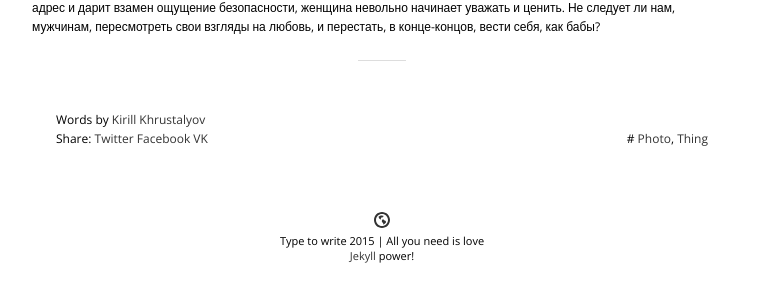
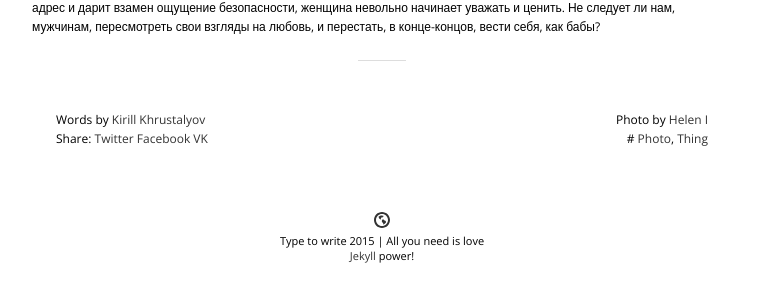
Before and after one commit to AlekseyTarasov/typetowrite.github.io, a Jekyll site: the page built from _posts/2015-11-30-love.md, in a window 1280 px wide. Shown: the part 1990-2277 px from the top of the page, without its empty margins (258-1020 px from the left). Built offline with Jekyll 4.4.1, drawn with Linux system fonts in a browser that asks for light colours; nearby versions of some CDN libraries; comment, search, counter and statistics services are not loaded.

Commit message:
Update photo.yml

```diff
--- a/_data/photo.yml
+++ b/_data/photo.yml
@@ -3,7 +3,13 @@ aleksey_tarasov:
     name: Aleksey Tarasov
     email:
     web: /about
+
 kirill_babii:
     name: Kirill Babii
     email:
     web: https://vk.com/kbphoto
+
+helen_i:
+    name: Helen I
+    email:
+    web: https://www.flickr.com/122984444@N04/
```
